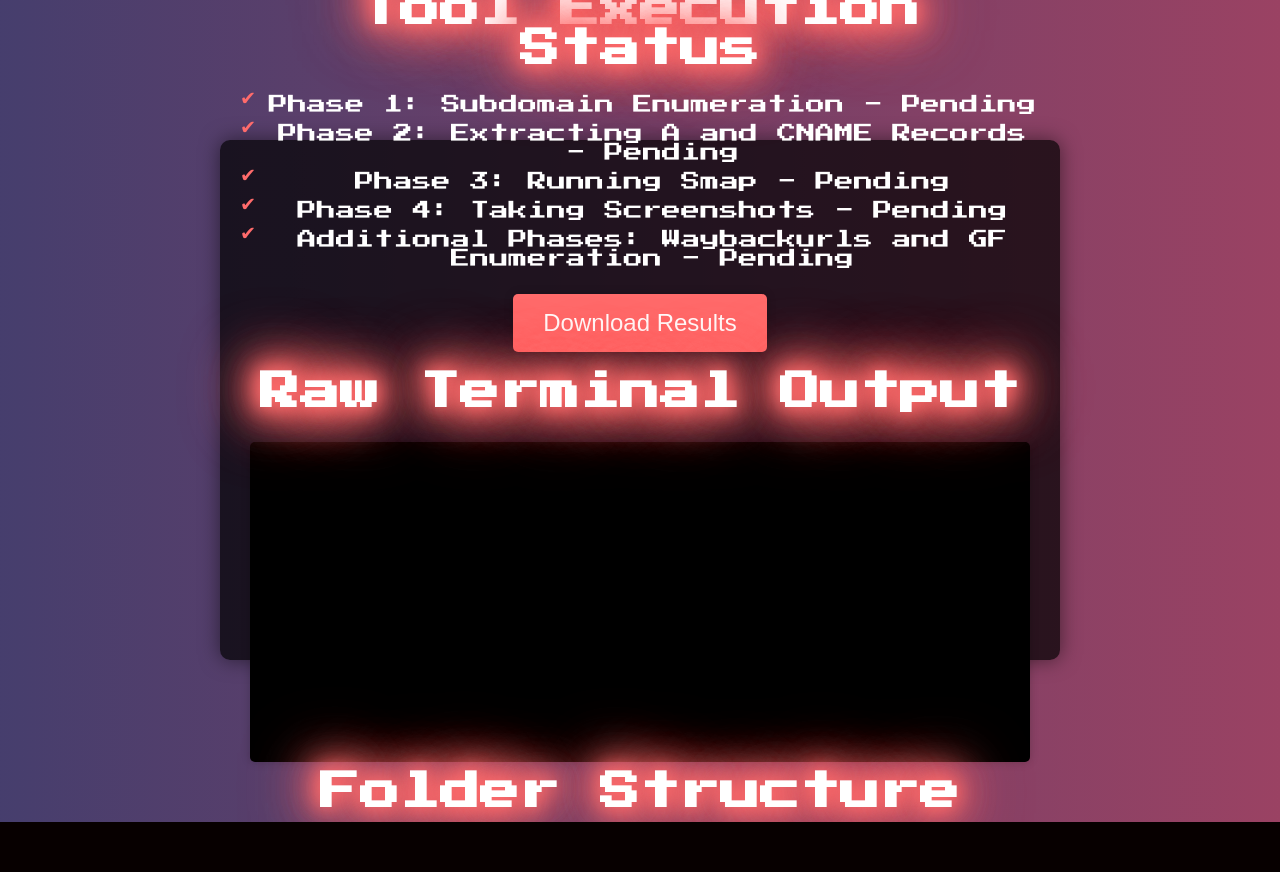
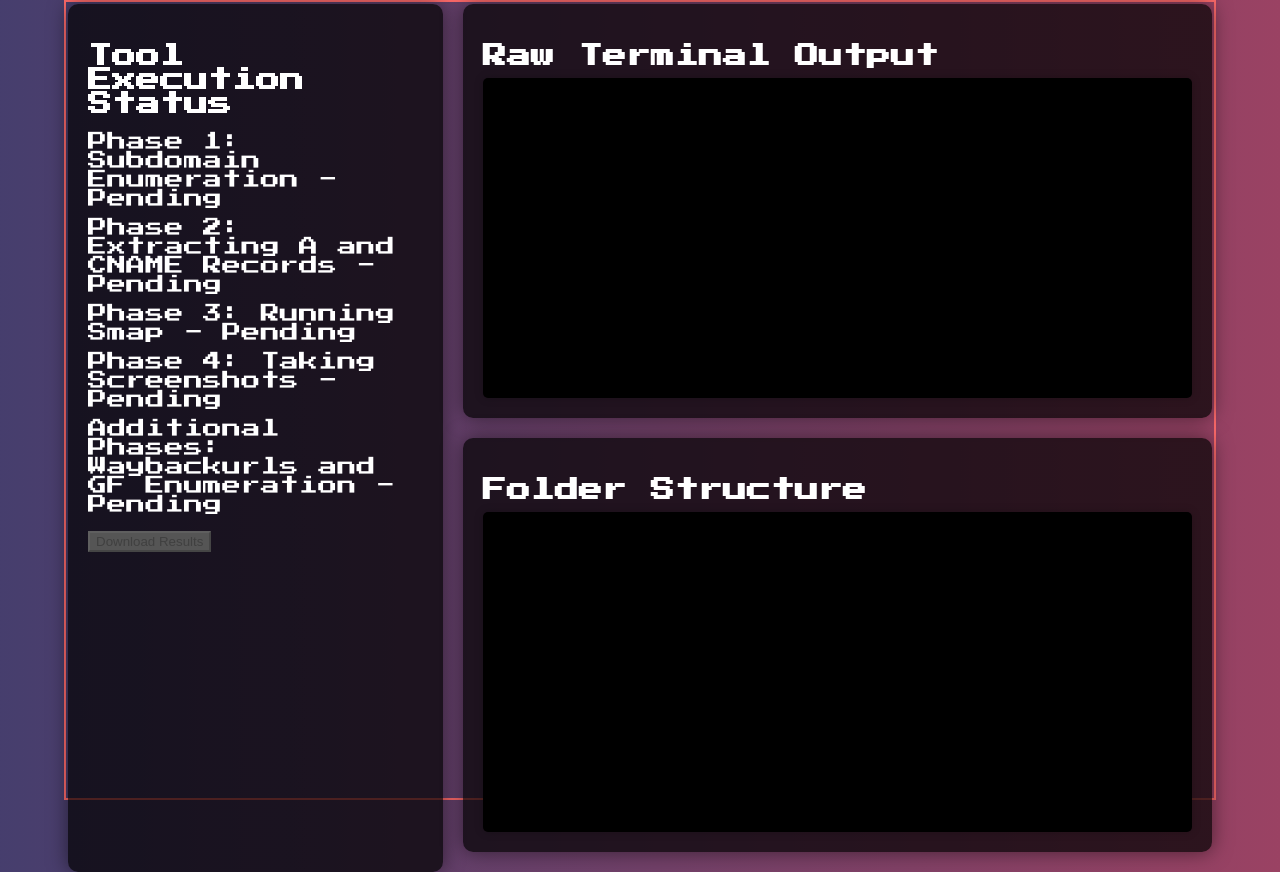
Before and after one commit to Somchandra17/TrashRecon, a Flask app: page /status in a window 1280 px wide. Before the commit the page ends 822 px from the top, so only its background shows below. Run offline with Flask 3, Linux system fonts and the light colour scheme; data that the repository does not hold is empty.

Commit message:
Update style.css

```diff
--- a/static/style.css
+++ b/static/style.css
@@ -3,7 +3,7 @@
 
 body {
     font-family: 'Press Start 2P', cursive;
-    background: url('vecteezy_an-8-bit-retro-styled-pixel-art-illustration-of-a-merchant_28032349.png') no-repeat center center fixed;
+    background: url('../TrashRecon.jpg') no-repeat center center fixed;
     background-size: cover;
     color: #fff;
     margin: 0;
@@ -16,69 +16,58 @@ body {
 }
 
 .container {
-    text-align: center;
+    display: grid;
+    grid-template-columns: 1fr 2fr;
+    grid-template-rows: auto 1fr 1fr;
+    gap: 20px;
+    width: 90%;
+    max-width: 1200px;
+    margin: 20px auto;
+    padding: 2px;
+    box-sizing: border-box;
+    border: 2px solid #ff6b6b;
+    height: 100%;
+}
+
+.status-section {
+    grid-column: 1 / 2;
+    grid-row: 1 / 4;
     background: rgba(0, 0, 0, 0.7);
     padding: 20px;
     border-radius: 10px;
     box-shadow: 0 0 20px rgba(0, 0, 0, 0.5);
-    animation: fadeIn 1s ease-in-out;
-    position: absolute;
-    top: 50%;
-    left: 50%;
-    transform: translate(-50%, -50%);
-    width: 80%;
-    max-width: 800px;
-    height: 60%;
-    max-height: 500px;
-    display: flex;
-    flex-direction: column;
-    justify-content: center;
-    align-items: center;
 }
 
-h1, h2 {
-    margin: 0;
-    padding: 10px;
-    font-size: 2.5em;
-    animation: glow 1.5s infinite alternate;
+.terminal-section, .tree-section {
+    background: rgba(0, 0, 0, 0.7);
+    padding: 20px;
+    border-radius: 10px;
+    box-shadow: 0 0 20px rgba(0, 0, 0, 0.5);
 }
 
-form {
-    display: flex;
-    flex-direction: column;
-    align-items: center;
-    margin-top: 20px;
-    width: 100%;
+.terminal-section {
+    grid-column: 2 / 3;
+    grid-row: 1 / 2;
 }
 
-label, input, button {
-    margin: 10px;
-    font-size: 1.2em;
+.tree-section {
+    grid-column: 2 / 3;
+    grid-row: 2 / 3;
 }
 
-input {
-    padding: 10px;
-    border: none;
-    border-radius: 5px;
-    width: 80%;
-    max-width: 400px;
-    box-shadow: 0 0 10px rgba(0, 0, 0, 0.2);
+h2 {
+    font-size: 1.5em;
+    margin-bottom: 10px;
 }
 
-button {
-    padding: 15px 30px;
-    border: none;
-    border-radius: 5px;
-    background: #ff6b6b;
-    color: #fff;
-    cursor: pointer;
-    transition: background 0.3s ease;
-    box-shadow: 0 0 10px rgba(0, 0, 0, 0.2);
-    font-size: 1.5em;
+ul {
+    list-style: none;
+    padding: 0;
 }
 
-button:hover {
-    background: #ff4757;
+li {
+    margin: 10px 0;
+    font-size: 1.2em;
 }
 
 #terminal-output {
@@ -90,33 +79,22 @@ button:hover {
     font-family: monospace;
     border-radius: 5px;
     box-shadow: 0 0 10px rgba(0, 0, 0, 0.2);
-    margin-top: 20px;
-    animation: fadeIn 1s ease-in-out;
 }
 
-#phases {
-    margin-top: 20px;
-    animation: fadeIn 1s ease-in-out;
+#folder-structure {
+    background-color: #000;
+    color: #fff;
+    padding: 10px;
+    height: 300px;
+    overflow-y: scroll;
+    font-family: monospace;
+    border-radius: 5px;
+    box-shadow: 0 0 10px rgba(0, 0, 0, 0.2);
 }
 
-ul {
-    list-style: none;
-    padding: 0;
-}
-
-li {
-    margin: 10px 0;
-    font-size: 1.2em;
-    position: relative;
-    padding-left: 25px;
-}
-
-li:before {
-    content: '✔';
-    position: absolute;
-    left: 0;
-    color: #ff6b6b;
-    animation: bounce 1s infinite alternate;
+button:disabled {
+    background-color: #555;
+    cursor: not-allowed;
 }
 
 /* Keyframes */
@@ -167,24 +145,3 @@ body {
     background-size: 800% 800%;
     animation: magic 10s ease infinite;
 }
-
-/* Character Animation */
-.character {
-    position: absolute;
-    bottom: 1px;
-    right: 10px;
-    width: 300px;
-    height: 300px;
-    background: url('vecteezy_an-8-bit-retro-styled-pixel-art-illustration-of-a-merchant_28032349.png') no-repeat center center;
-    background-size: contain;
-    animation: float 4s ease-in-out infinite;
-}
-
-@keyframes float {
-    0%, 100% {
-        transform: translateY(0);
-    }
-    50% {
-        transform: translateY(-20px);
-    }
-}
```
